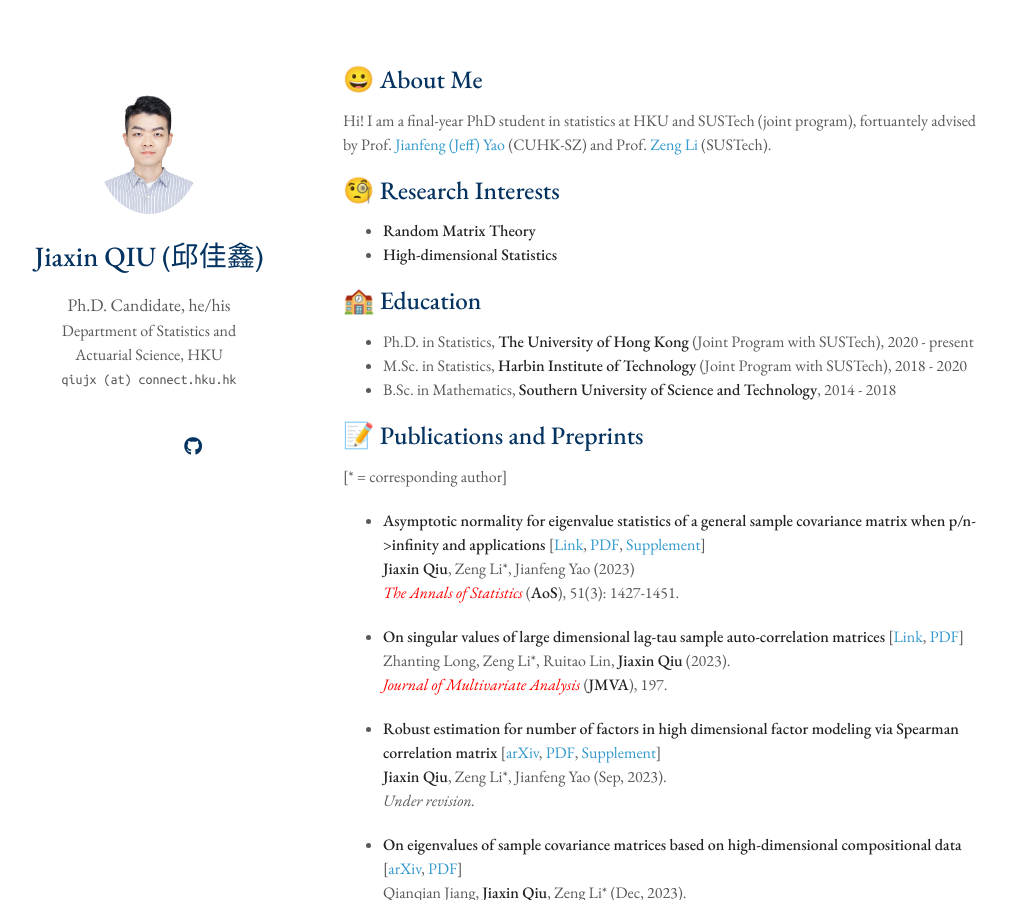
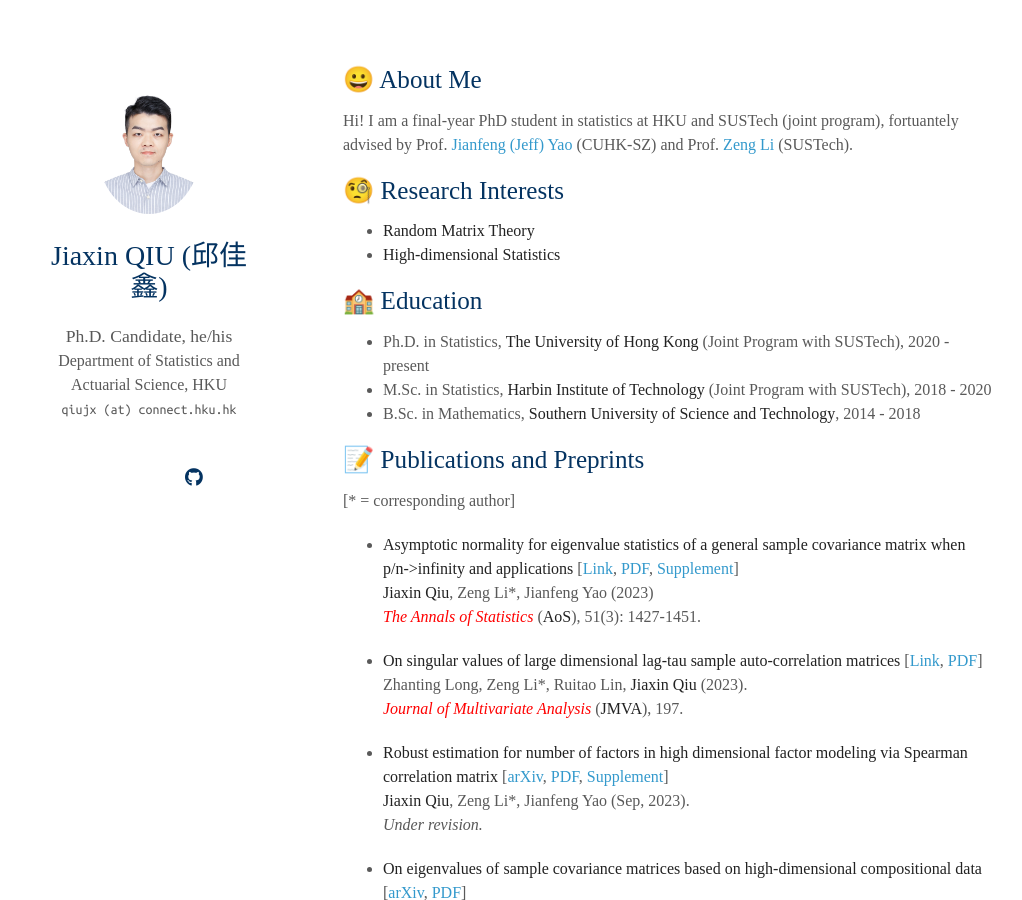
Before and after one commit to jxqiu77/jxqiu77.github.io, a Jekyll site: the page built from index.md, in a window 1280 px wide and 900 px high. Shown: the whole window, without its empty margins (127-1149 px from the left). Built offline with Jekyll 4.4.1, drawn with Linux system fonts in a browser that asks for light colours; nearby versions of some CDN libraries; a style sheet for code colours, icons or effects is not loaded; our own code applies the rules of GitHub Pages for plain Markdown files.

Commit message:
Deleted: noto sans + ebgaramond

```diff
--- a/assets/css/font.css
+++ b/assets/css/font.css
@@ -1,7 +1,7 @@
 @import url('https://fonts.googleapis.com/css2?family=Crimson+Pro:ital,wght@0,400;0,500;0,600;1,500;1,600&display=swap');
 @import url('https://fonts.googleapis.com/css2?family=Ubuntu+Mono&display=swap');
-@import url('https://fonts.googleapis.com/css2?family=noto+sans:ital,wght@0,100..900;1,100..900&display=swap');
-@import url('https://fonts.googleapis.com/css2?family=eb+garamond:ital,wght@0,400..800;1,400..800&family=noto+sans:ital,wght@0,100..900;1,100..900&display=swap');
+/* @import url('https://fonts.googleapis.com/css2?family=noto+sans:ital,wght@0,100..900;1,100..900&display=swap'); */
+/* @import url('https://fonts.googleapis.com/css2?family=eb+garamond:ital,wght@0,400..800;1,400..800&family=noto+sans:ital,wght@0,100..900;1,100..900&display=swap'); */
 
 body {
   background-color: #fff;
```
